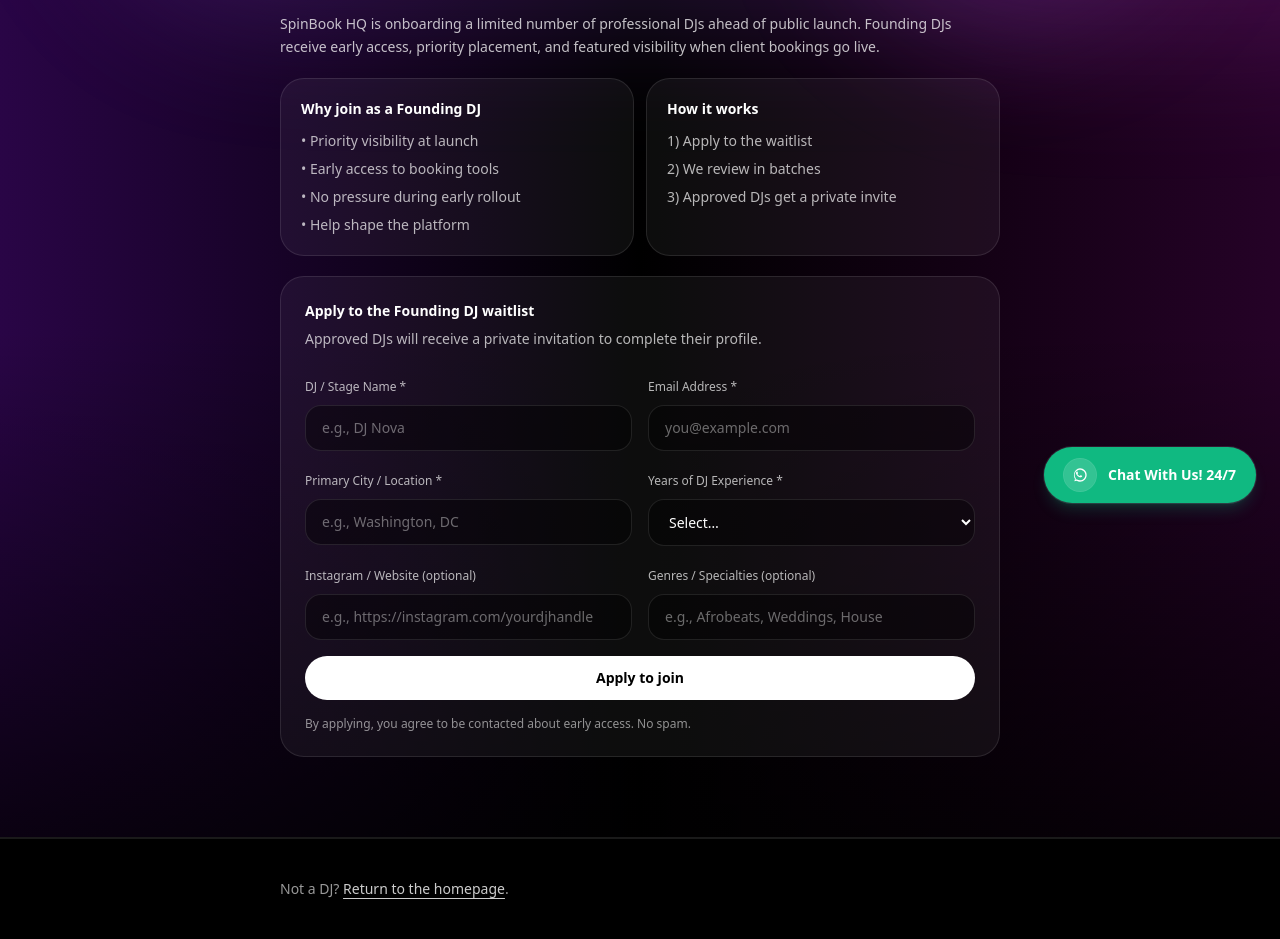
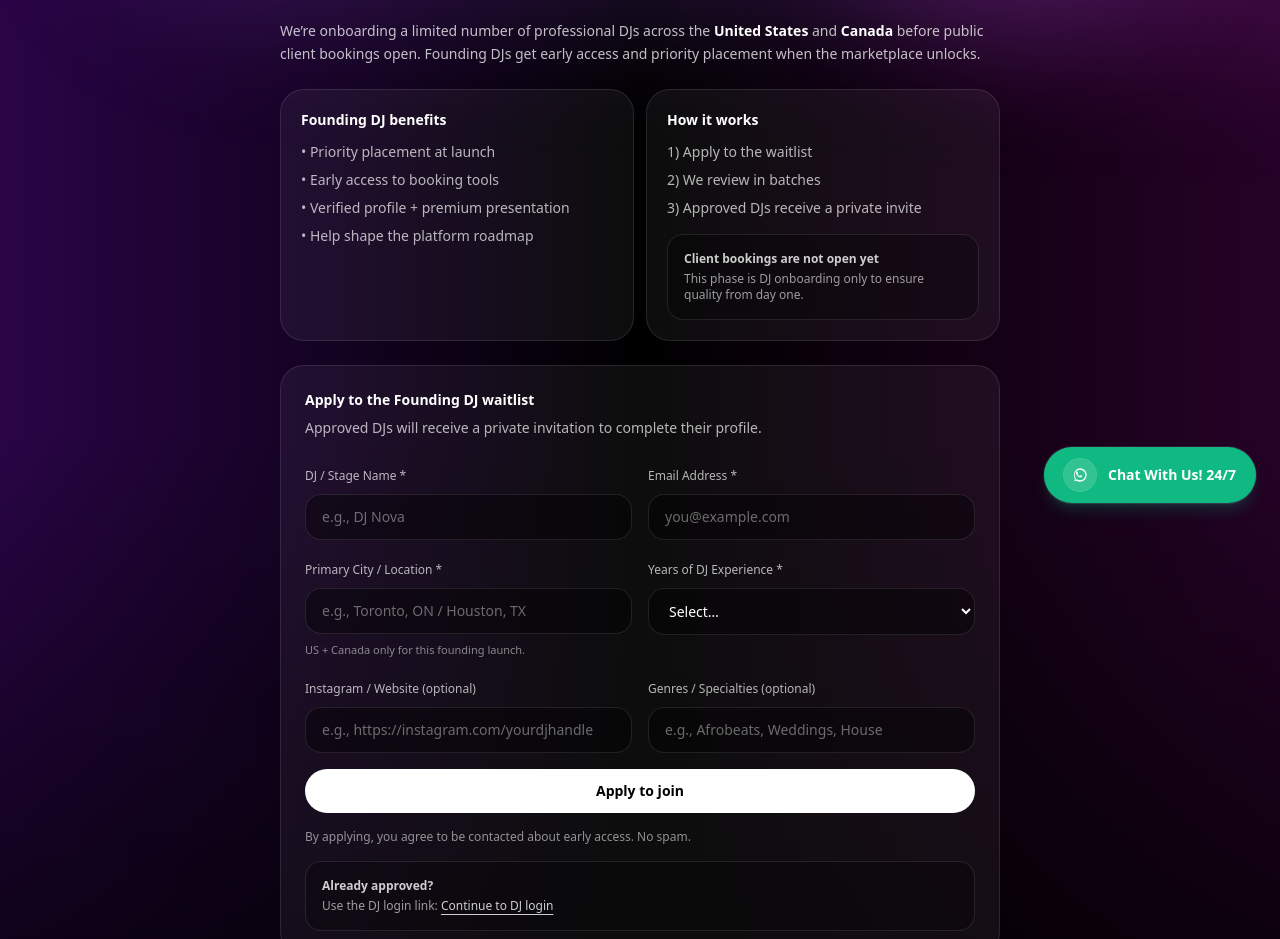
Before and after one commit to olayideibironke/spinbookhq, a Next.js app: page /dj-waitlist in a window 1280 px wide. Shown: the part 273-1212 px from the top of the page. Built offline with nearby package versions, Linux system fonts and the light colour scheme; no server answers.

Commit message:
Optimize DJ waitlist for US & Canada launch + optional source tracking

```diff
--- a/app/dj-waitlist/page.tsx
+++ b/app/dj-waitlist/page.tsx
@@ -9,15 +9,30 @@ export const dynamic = "force-dynamic";
 
 type ExperienceBand = "1–3" | "3–5" | "5+";
 
+function clean(s: unknown) {
+  return String(s ?? "").trim();
+}
+
+function cleanLower(s: unknown) {
+  return clean(s).toLowerCase();
+}
+
+function safeParam(s: string) {
+  return encodeURIComponent(s.slice(0, 120));
+}
+
 async function submitWaitlist(formData: FormData) {
   "use server";
 
-  const stage_name = String(formData.get("stage_name") ?? "").trim();
-  const email = String(formData.get("email") ?? "").trim().toLowerCase();
-  const city = String(formData.get("city") ?? "").trim();
-  const experience_band = String(formData.get("experience_band") ?? "").trim() as ExperienceBand;
-  const instagram = String(formData.get("instagram") ?? "").trim();
-  const genres = String(formData.get("genres") ?? "").trim();
+  const stage_name = clean(formData.get("stage_name"));
+  const email = cleanLower(formData.get("email"));
+  const city = clean(formData.get("city"));
+  const experience_band = clean(formData.get("experience_band")) as ExperienceBand;
+  const instagram = clean(formData.get("instagram"));
+  const genres = clean(formData.get("genres"));
+
+  // Optional attribution (safe)
+  const source = clean(formData.get("source")); // e.g. "instagram", "tiktok", "facebook", "referral"
 
   // Basic validation (no fancy logic, just safety)
   if (!stage_name || !email || !city || !experience_band) {
@@ -26,11 +41,9 @@ async function submitWaitlist(formData: FormData) {
 
   const supabase = await createClient();
 
-  // Upsert so re-applying doesn't create duplicates
-  const { error } = await supabase
-    .from("dj_waitlist")
-    .upsert(
-      {
+  // IMPORTANT: This upsert assumes you already have a dj_waitlist table with these columns.
+  // We keep it stable and only add "source" if your DB has it (defensive fallback below).
+  const payloadBase: any = {
     stage_name,
     email,
     city,
@@ -38,12 +51,34 @@ async function submitWaitlist(formData: FormData) {
     instagram: instagram || null,
     genres: genres || null,
     status: "pending",
-      },
-      { onConflict: "email" }
-    );
+  };
+
+  // If the DB doesn't have "source", the insert would error.
+  // To avoid breaking production, we only include source when it's provided,
+  // AND we gracefully fallback if Supabase complains about the column.
+  const payloadWithSource = source ? { ...payloadBase, source } : payloadBase;
+
+  let { error } = await supabase
+    .from("dj_waitlist")
+    .upsert(payloadWithSource, { onConflict: "email" });
+
+  if (error && source) {
+    // Fallback: retry without "source" if column doesn't exist.
+    const msg = String((error as any)?.message ?? "");
+    const code = String((error as any)?.code ?? "");
+    const looksLikeMissingColumn =
+      msg.toLowerCase().includes("column") && msg.toLowerCase().includes("source");
+    const looksLikeSchemaMismatch = code === "PGRST204" || code === "42703";
+
+    if (looksLikeMissingColumn || looksLikeSchemaMismatch) {
+      error = (
+        await supabase.from("dj_waitlist").upsert(payloadBase, { onConflict: "email" })
+      ).error;
+    }
+  }
 
   if (error) {
-    redirect("/dj-waitlist?error=submit");
+    redirect(`/dj-waitlist?error=${safeParam("submit")}`);
   }
 
   redirect("/dj-waitlist?submitted=1");
@@ -52,11 +87,14 @@ async function submitWaitlist(formData: FormData) {
 export default async function DjWaitlistPage({
   searchParams,
 }: {
-  searchParams?: Promise<{ submitted?: string; error?: string }>;
+  searchParams?: Promise<{ submitted?: string; error?: string; src?: string }>;
 }) {
   const sp = (await searchParams) ?? {};
   const submitted = String(sp.submitted ?? "").trim() === "1";
   const error = String(sp.error ?? "").trim();
+
+  // Optional prefill from URL: /dj-waitlist?src=instagram
+  const srcPrefill = String(sp.src ?? "").trim();
 
   return (
     <main className="min-h-screen bg-black text-white">
@@ -70,29 +108,36 @@ export default async function DjWaitlistPage({
         </div>
 
         <div className="relative z-10 mx-auto max-w-3xl px-6 py-16 sm:py-20">
-          <div className="space-y-5">
-            <p className="inline-flex items-center rounded-full border border-white/15 bg-white/5 px-3 py-1 text-xs text-white/80">
+          <div className="space-y-6">
+            <div className="flex flex-wrap items-center gap-2">
+              <p className="inline-flex items-center rounded-full border border-white/15 bg-white/5 px-3 py-1 text-xs text-white/85">
                 Founding DJ access • Invite-only onboarding
               </p>
+              <p className="inline-flex items-center rounded-full border border-white/10 bg-black/30 px-3 py-1 text-xs text-white/70">
+                US + Canada • Nationwide
+              </p>
+            </div>
 
             <h1 className="text-3xl font-semibold tracking-tight sm:text-4xl">
               Become a Founding DJ on <span className="text-white">{APP_NAME}</span>
             </h1>
 
             <p className="text-sm leading-relaxed text-white/75">
-              {APP_NAME} is onboarding a limited number of professional DJs ahead of public
-              launch. Founding DJs receive early access, priority placement, and featured
-              visibility when client bookings go live.
+              We’re onboarding a limited number of professional DJs across the{" "}
+              <span className="font-semibold text-white">United States</span> and{" "}
+              <span className="font-semibold text-white">Canada</span> before public client
+              bookings open. Founding DJs get early access and priority placement when
+              the marketplace unlocks.
             </p>
 
             <div className="grid gap-3 sm:grid-cols-2">
               <div className="rounded-3xl border border-white/10 bg-white/5 p-5">
-                <p className="text-sm font-semibold">Why join as a Founding DJ</p>
+                <p className="text-sm font-semibold">Founding DJ benefits</p>
                 <ul className="mt-3 space-y-2 text-sm text-white/70">
-                  <li>• Priority visibility at launch</li>
+                  <li>• Priority placement at launch</li>
                   <li>• Early access to booking tools</li>
-                  <li>• No pressure during early rollout</li>
-                  <li>• Help shape the platform</li>
+                  <li>• Verified profile + premium presentation</li>
+                  <li>• Help shape the platform roadmap</li>
                 </ul>
               </div>
 
@@ -101,8 +146,17 @@ export default async function DjWaitlistPage({
                 <ol className="mt-3 space-y-2 text-sm text-white/70">
                   <li>1) Apply to the waitlist</li>
                   <li>2) We review in batches</li>
-                  <li>3) Approved DJs get a private invite</li>
+                  <li>3) Approved DJs receive a private invite</li>
                 </ol>
+
+                <div className="mt-4 rounded-2xl border border-white/10 bg-black/30 p-4">
+                  <p className="text-xs font-semibold text-white/80">
+                    Client bookings are not open yet
+                  </p>
+                  <p className="mt-1 text-xs text-white/60">
+                    This phase is DJ onboarding only to ensure quality from day one.
+                  </p>
+                </div>
               </div>
             </div>
 
@@ -110,8 +164,9 @@ export default async function DjWaitlistPage({
               <div className="rounded-3xl border border-white/10 bg-white/5 p-6">
                 <p className="text-sm font-semibold">Application received ✅</p>
                 <p className="mt-2 text-sm text-white/70">
-                  Thanks for applying to become a Founding DJ on {APP_NAME}. We’re reviewing
-                  applications in batches and will reach out if you’re approved for early access.
+                  Thanks for applying to become a Founding DJ on {APP_NAME}. We review
+                  applications in batches. If approved, you’ll receive a private invite to
+                  complete your profile.
                 </p>
 
                 <div className="mt-5 flex flex-col gap-3 sm:flex-row">
@@ -121,11 +176,12 @@ export default async function DjWaitlistPage({
                   >
                     Back to home
                   </Link>
+
                   <Link
-                    href="/djs"
+                    href="/login?dj=1"
                     className="inline-flex items-center justify-center rounded-full bg-white px-6 py-3 text-sm font-semibold text-black hover:bg-white/90"
                   >
-                    Browse DJs
+                    DJ login
                   </Link>
                 </div>
               </div>
@@ -147,6 +203,9 @@ export default async function DjWaitlistPage({
                 ) : null}
 
                 <form action={submitWaitlist} className="mt-6 space-y-4">
+                  {/* Optional attribution field (hidden). You can use /dj-waitlist?src=instagram */}
+                  <input type="hidden" name="source" value={srcPrefill} />
+
                   <div className="grid gap-4 sm:grid-cols-2">
                     <div className="space-y-2">
                       <label className="text-xs text-white/70">DJ / Stage Name *</label>
@@ -170,13 +229,18 @@ export default async function DjWaitlistPage({
                     </div>
 
                     <div className="space-y-2">
-                      <label className="text-xs text-white/70">Primary City / Location *</label>
+                      <label className="text-xs text-white/70">
+                        Primary City / Location *
+                      </label>
                       <input
                         name="city"
                         required
-                        placeholder="e.g., Washington, DC"
+                        placeholder="e.g., Toronto, ON / Houston, TX"
                         className="w-full rounded-2xl border border-white/10 bg-black/40 px-4 py-3 text-sm text-white placeholder:text-white/40 outline-none focus:border-white/25"
                       />
+                      <p className="text-[11px] text-white/50">
+                        US + Canada only for this founding launch.
+                      </p>
                     </div>
 
                     <div className="space-y-2">
@@ -199,7 +263,9 @@ export default async function DjWaitlistPage({
 
                   <div className="grid gap-4 sm:grid-cols-2">
                     <div className="space-y-2">
-                      <label className="text-xs text-white/70">Instagram / Website (optional)</label>
+                      <label className="text-xs text-white/70">
+                        Instagram / Website (optional)
+                      </label>
                       <input
                         name="instagram"
                         placeholder="e.g., https://instagram.com/yourdjhandle"
@@ -208,7 +274,9 @@ export default async function DjWaitlistPage({
                     </div>
 
                     <div className="space-y-2">
-                      <label className="text-xs text-white/70">Genres / Specialties (optional)</label>
+                      <label className="text-xs text-white/70">
+                        Genres / Specialties (optional)
+                      </label>
                       <input
                         name="genres"
                         placeholder="e.g., Afrobeats, Weddings, House"
@@ -227,6 +295,19 @@ export default async function DjWaitlistPage({
                   <p className="text-xs text-white/55">
                     By applying, you agree to be contacted about early access. No spam.
                   </p>
+
+                  <div className="rounded-2xl border border-white/10 bg-black/25 p-4">
+                    <p className="text-xs font-semibold text-white/80">Already approved?</p>
+                    <p className="mt-1 text-xs text-white/60">
+                      Use the DJ login link:{" "}
+                      <Link
+                        href="/login?dj=1"
+                        className="text-white/80 underline underline-offset-4"
+                      >
+                        Continue to DJ login
+                      </Link>
+                    </p>
+                  </div>
                 </form>
               </div>
             )}
```
Lines whose indentation alone changed are shown as unchanged.
